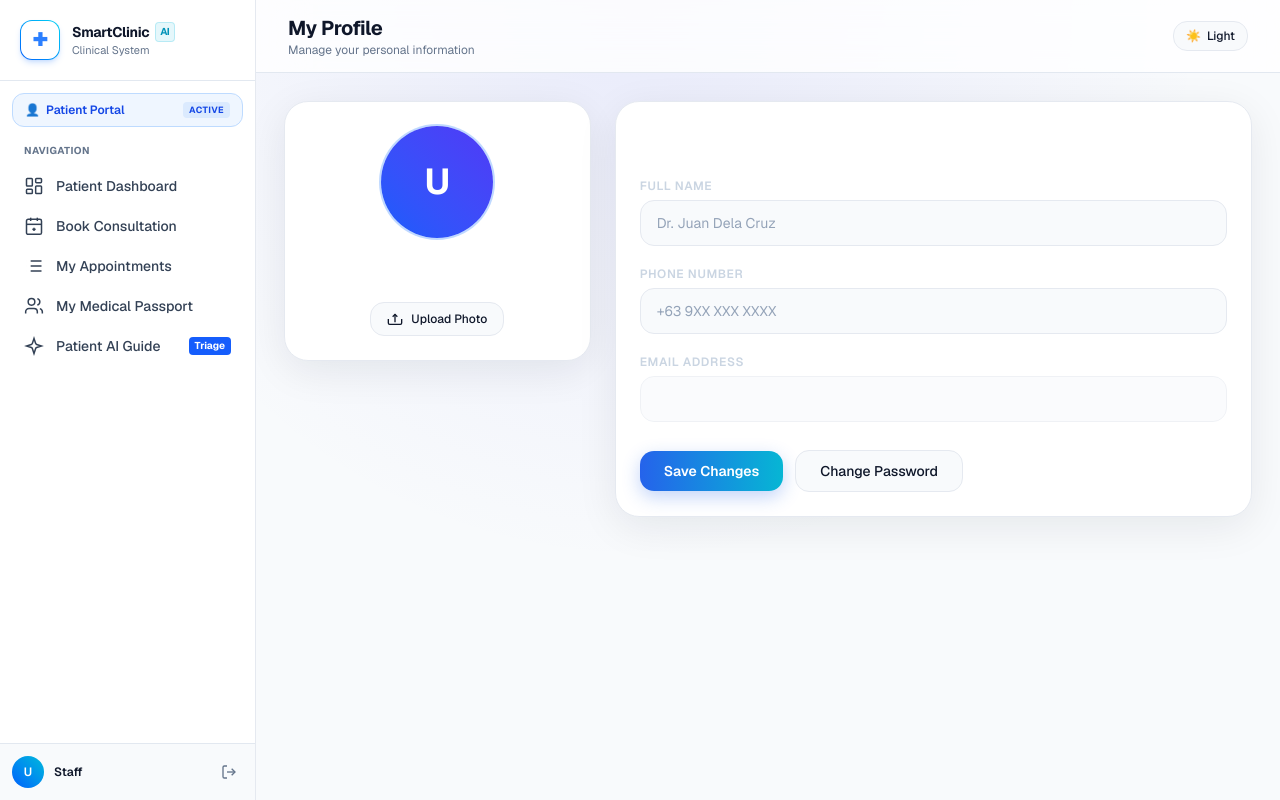
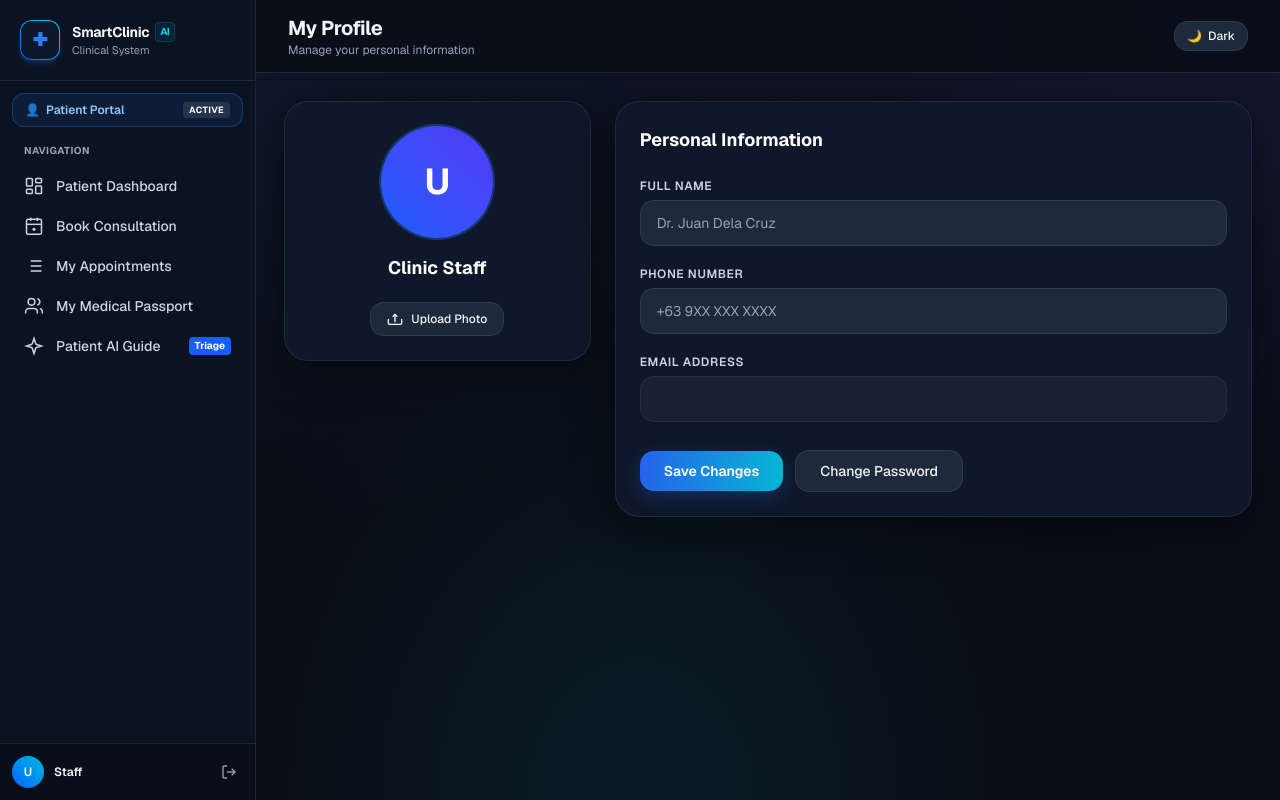
Before and after one commit to Lamadrid21/smartclinic-ai, a Next.js app in the folder frontend/: page /profile in a window 1280 px wide. Built offline with nearby package versions, Linux system fonts and the light colour scheme; no server answers.

Commit message:
before theme fix 3

```diff
--- a/frontend/components/AppLayout.js
+++ b/frontend/components/AppLayout.js
@@ -60,12 +60,12 @@ export default function AppLayout({
   const [user, setUser] = useState(null);
   const [userProfile, setUserProfile] = useState(null);
   const [userRole, setUserRoleState] = useState(ROLES.PATIENT);
-  const [isDarkMode, setIsDarkMode] = useState(false);
+  const [isDarkMode, setIsDarkMode] = useState(true);
 
-  // Light is the default. Only an explicit "dark" choice turns dark mode on.
+  // Dark is the default. Only an explicit "light" choice turns light mode on.
   useEffect(() => {
     const saved = localStorage.getItem("smartclinic_theme");
-    const dark = saved === "dark";
+    const dark = saved !== "light";
     setIsDarkMode(dark);
     document.documentElement.classList.remove("light");
     document.documentElement.classList.toggle("dark", dark);
--- a/frontend/styles/globals.css
+++ b/frontend/styles/globals.css
@@ -66,6 +66,11 @@
   /* Back-compat: your toggle currently adds `light`. Keep it harmless. */
   html.light {
     color-scheme: light;
+  }
+
+  /* Native controls (selects, date pickers, scrollbars) follow the theme */
+  html.dark {
+    color-scheme: dark;
   }
 
   html,
--- a/frontend/theme-codemod.mjs
+++ b/frontend/theme-codemod.mjs
@@ -111,13 +111,25 @@ function transform(src) {
   return { out, counts };
 }
 
-// Anything matching these is a literal color still in the code
+// Anything matching these is a literal color still in the code.
+// Classes prefixed with dark: are ignored (they are the intended dark-mode half of a pair).
 const LITERAL_RES = [
   /#[0-9a-fA-F]{3,8}\b/,
   /\brgba?\(|\bhsla?\(/,
   /\b(?:color|background|backgroundColor|borderColor|border\w*)\s*:\s*["'](?:white|black|red|blue|green|gray|grey|orange|yellow)["']/,
-  /\btext-white\b|\btext-(?:slate|gray|zinc)-\d+\b|\bbg-slate-\d+|\bbg-\[#|\bborder-white/,
+  /(?<![:\w-])(?:text-(?:slate|gray|zinc)-\d+|bg-slate-\d+|bg-\[#[^\]]*\]|border-white)/,
 ];
+
+// text-white is fine on saturated backgrounds (primary buttons, avatars, active nav, badges)
+const SATURATED =
+  /\bbg-(?:blue|indigo|cyan|sky|emerald|green|rose|red|violet|purple|teal)-[5-9]00|bg-gradient|bg-linear|\bfrom-(?:blue|cyan|indigo|sky|emerald|rose)-[3-6]00|btn-primary|nav-item-active/;
+
+function isFlagged(rawLine) {
+  const line = rawLine.replace(/dark:[^\s"'`]+/g, "");
+  if (LITERAL_RES.some((re) => re.test(line))) return true;
+  if (/(?<![:\w-])text-white\b/.test(line) && !SATURATED.test(line)) return true;
+  return false;
+}
 
 function isComment(line) {
   const t = line.trim();
@@ -147,7 +159,7 @@ for (const root of ROOTS) {
 
     out.split("\n").forEach((line, i) => {
       if (isComment(line) || line.includes("eslint-disable")) return;
-      if (LITERAL_RES.some((re) => re.test(line))) {
+      if (isFlagged(line)) {
         leftovers.push(`${file}:${i + 1}  ${line.trim().slice(0, 110)}`);
       }
     });
```
